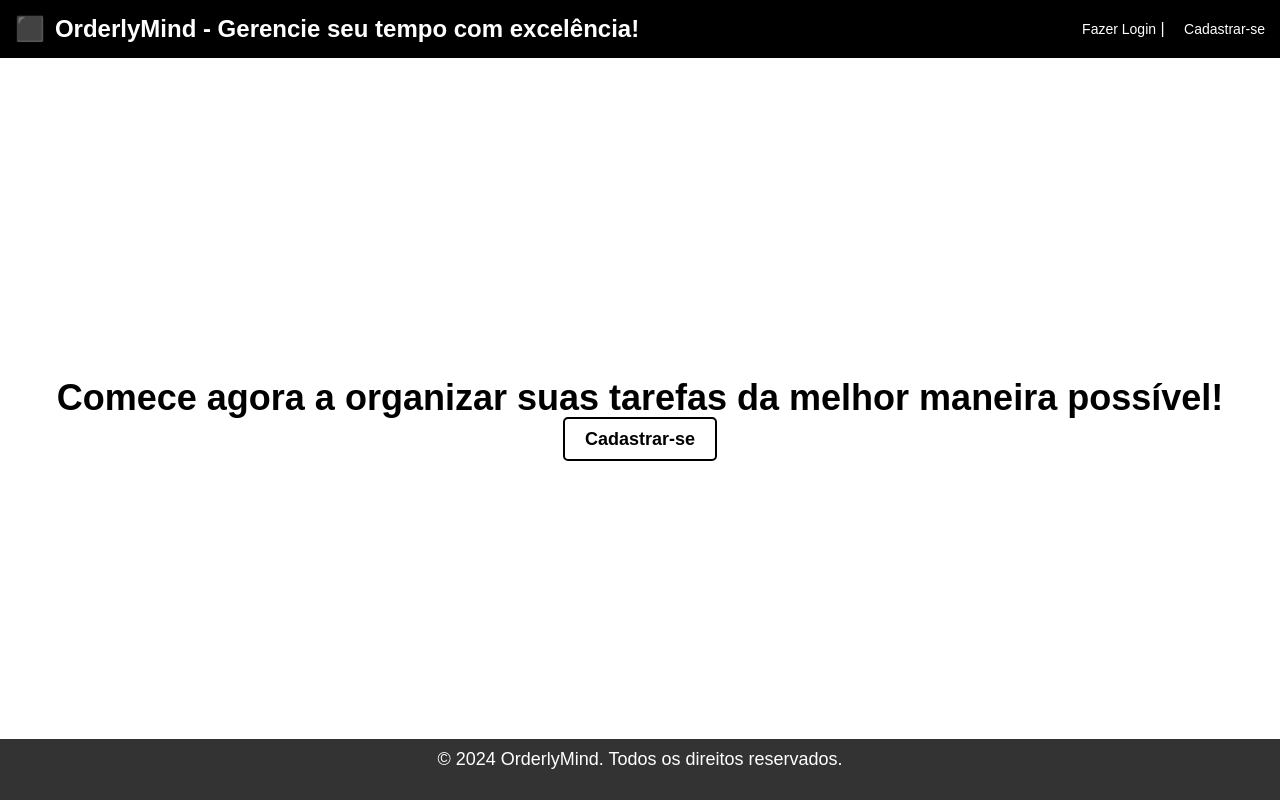
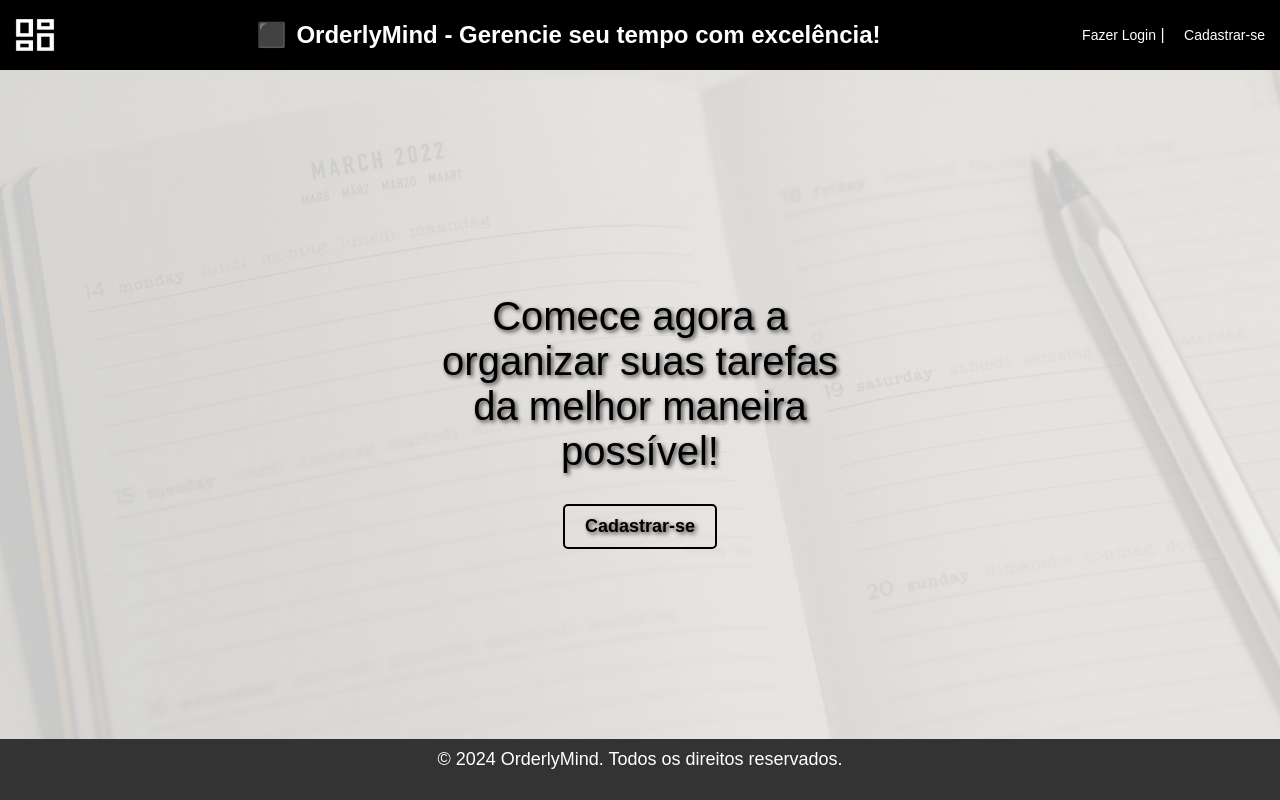
Before and after one commit to Lbragaa/ProjetoRotina, a Django app: page / in a window 1280 px wide. Run offline with Django 5.2, Linux system fonts and the light colour scheme; some libraries are stand-ins or nearby versions.

Commit message:
papa
luan traidor mama eu

```diff
--- a/galeria/templates/base.html
+++ b/galeria/templates/base.html
@@ -1,3 +1,5 @@
+{% load static %}
+
 <!DOCTYPE html>
 <html lang="pt-br">
 <head>
@@ -13,6 +15,12 @@
             display: flex;
             flex-direction: column;
             min-height: 100vh;
+            background: linear-gradient(0deg, rgba(238, 238, 238, 0.84), rgba(238, 238, 238, 0.84)),
+                        url("{% static 'imagens/background.png' %}");
+            background-size: cover;
+            background-position: center center;
+            background-attachment: fixed;
+
         }
         header {
             background-color: #000;
@@ -21,6 +29,11 @@
             display: flex;
             justify-content: space-between;
             align-items: center;
+        }
+        header img.logo {
+            width: 40px;
+            height: auto;
+            margin-right: 15px;
         }
         header h1 {
             font-size: 24px;
@@ -43,7 +56,7 @@
             display: flex;
             align-items: center;
             justify-content: center;
-            background-image: url('https://via.placeholder.com/1200x800'); /* Substitua pela URL da imagem de fundo */
+            background-image: url("{% static 'imagens/background.png' %}");;
             background-size: cover;
             background-position: center;
             text-align: center;
@@ -51,13 +64,16 @@
             padding: 0 20px;
         }
         .content-wrapper {
-            background-color: rgba(255, 255, 255, 0.8);
             padding: 20px;
             border-radius: 8px;
+            max-width: 400px;
+            width: 100%;
+            text-shadow: 2px 2px 4px rgba(0, 0, 0, 0.7);
         }
         h2 {
-            font-size: 36px;
+            font-size: 40px;
             margin-bottom: 10px;
+            font-weight: normal;
         }
         p {
             font-size: 18px;
@@ -72,6 +88,8 @@
             border: 2px solid #000;
             padding: 10px 20px;
             border-radius: 5px;
+            margin-top: 20px;
+            display: inline-block;
         }
         .btn-register:hover {
             background-color: #000;
@@ -88,6 +106,7 @@
 <body>
     <!-- Cabeçalho -->
     <header>
+        <img src="{% static 'imagens/logo.png' %}" alt="Logo" class="logo">
         <h1><span>⬛</span> OrderlyMind - Gerencie seu tempo com excelência!</h1>
         <nav>
             <a href="{% url 'login' %}">Fazer Login</a> |
--- a/setup/settings.py
+++ b/setup/settings.py
@@ -125,7 +125,11 @@ USE_TZ = True
 # Static files (CSS, JavaScript, Images)
 # https://docs.djangoproject.com/en/5.1/howto/static-files/
 
-STATIC_URL = 'static/'
+STATIC_URL = '/static/'
+STATIC_ROOT = os.path.join(BASE_DIR, "staticfiles")
+STATICFILES_DIRS = [
+    os.path.join(BASE_DIR, "static")
+]
 
 # Default primary key field type
 # https://docs.djangoproject.com/en/5.1/ref/settings/#default-auto-field
```
Also changed, not shown: galeria/templates/tasks.html (line endings or trailing spaces), static/css/style.css (added), static/imagens/background.png (added), static/imagens/logo.png (added).
